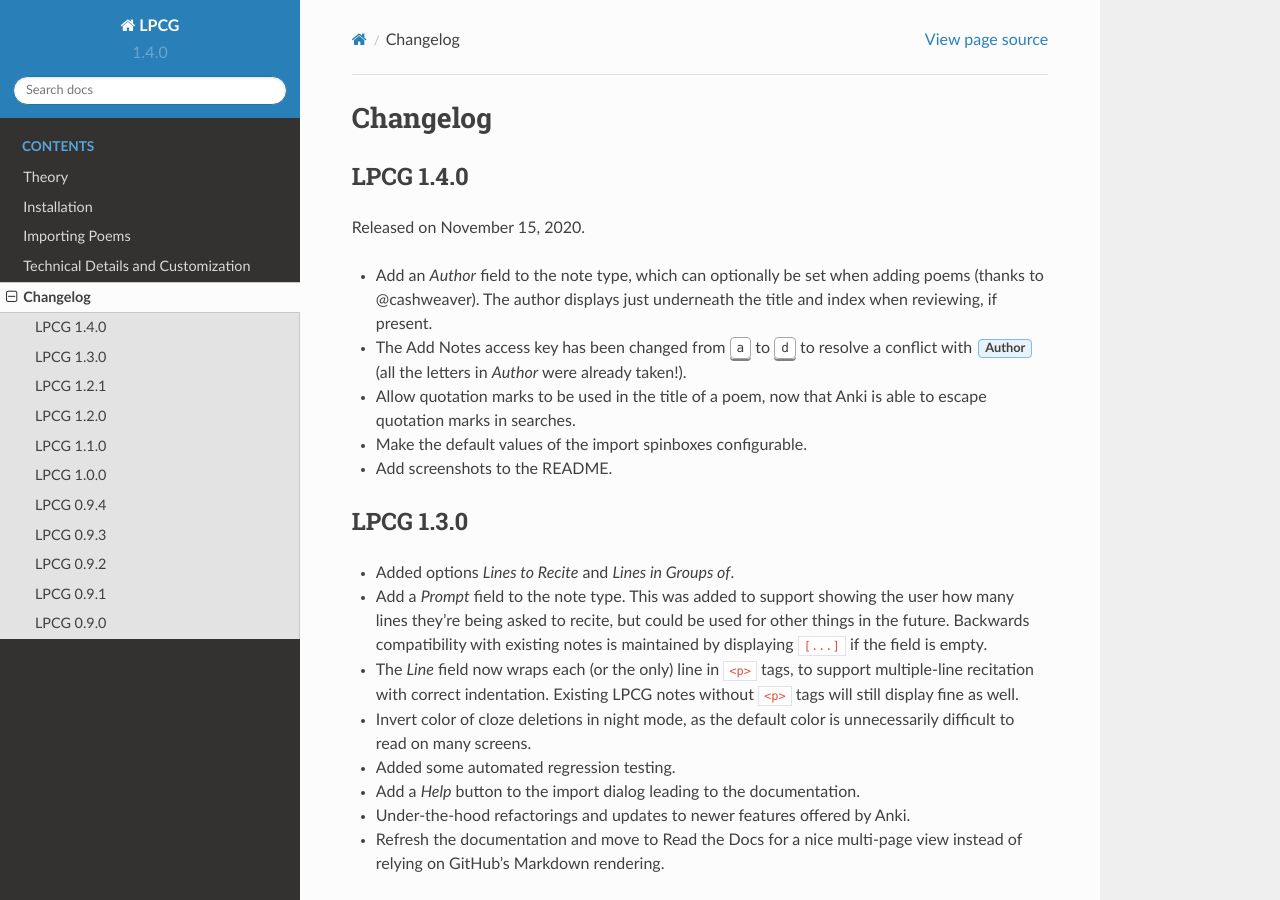
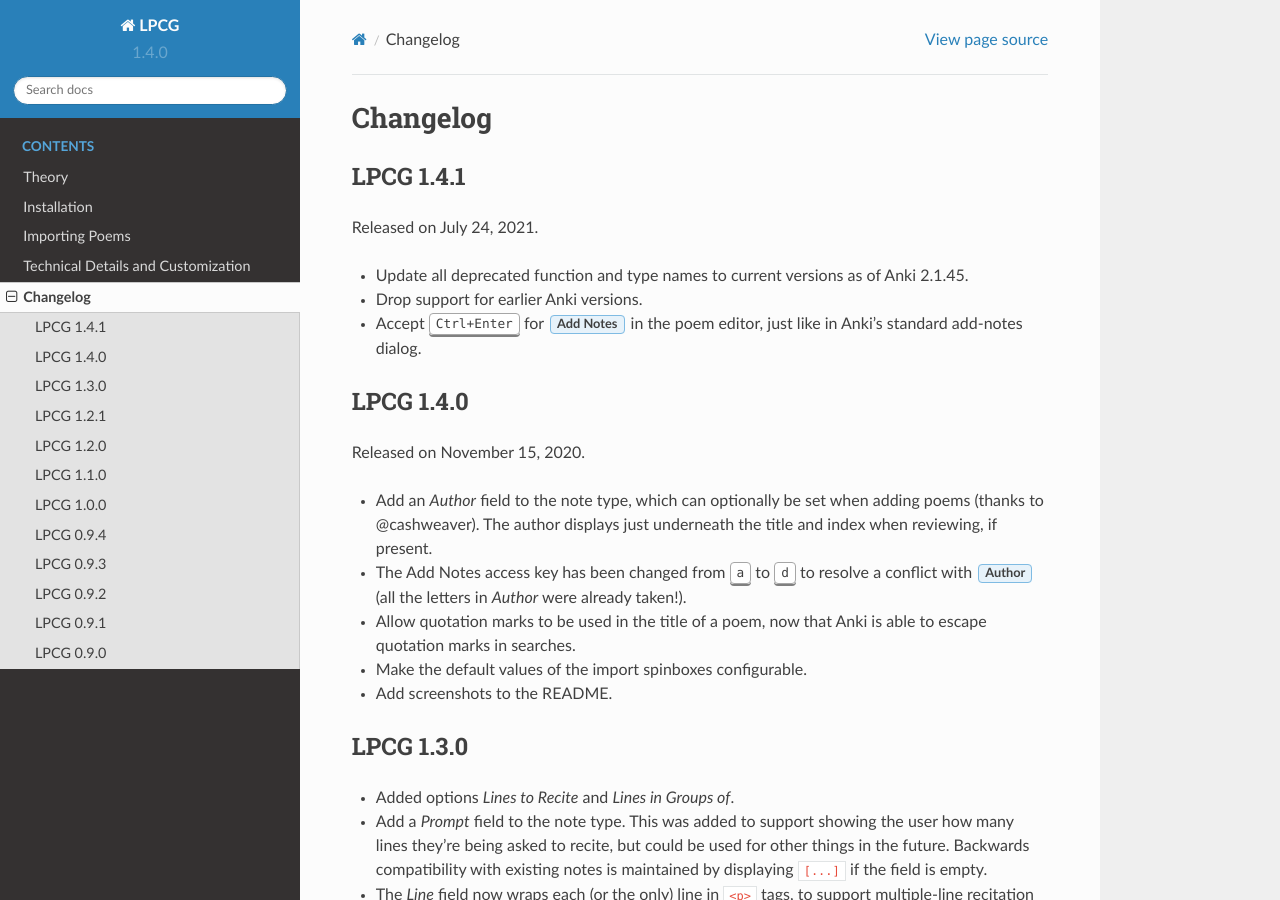
Before and after one commit to sobjornstad/AnkiLPCG, a Sphinx documentation site: the page built from docs/changes.rst, in a window 1280 px wide and 900 px high. Built offline with Sphinx 7.4.7 and the Read the Docs theme 2.0.0, drawn with Linux system fonts in a browser that asks for light colours.

Commit message:
update changelog

```diff
--- a/docs/changes.rst
+++ b/docs/changes.rst
@@ -1,6 +1,18 @@
 =========
 Changelog
 =========
+
+LPCG 1.4.1
+==========
+
+Released on July 24, 2021.
+
+* Update all deprecated function and type names
+  to current versions as of Anki 2.1.45.
+* Drop support for earlier Anki versions.
+* Accept :kbd:`Ctrl+Enter` for :guilabel:`Add Notes` in the poem editor,
+  just like in Anki's standard add-notes dialog.
+
 
 LPCG 1.4.0
 ==========
```
